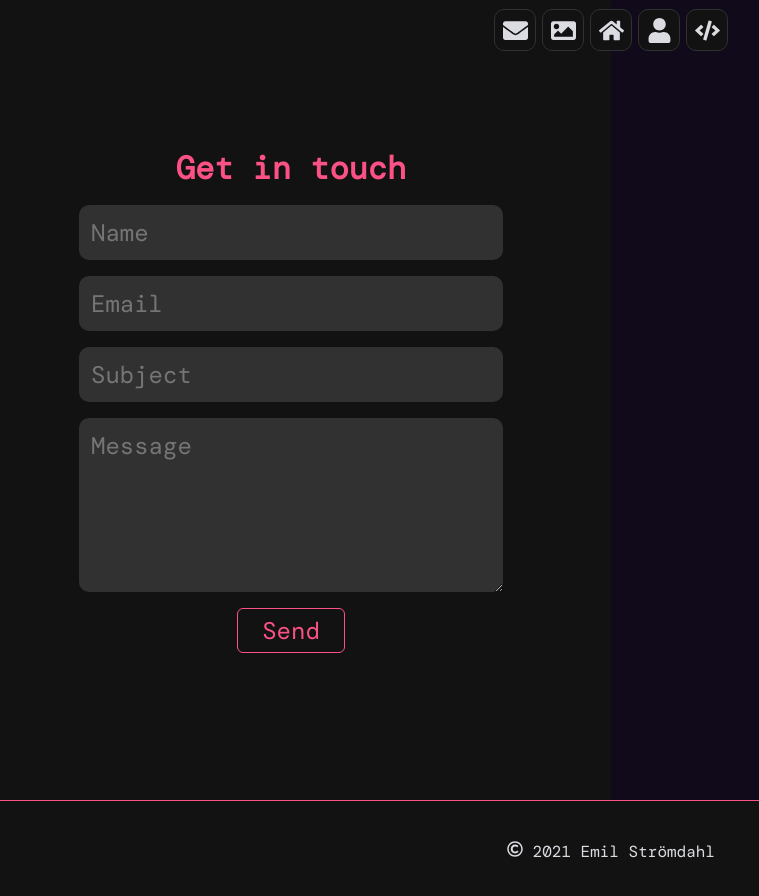
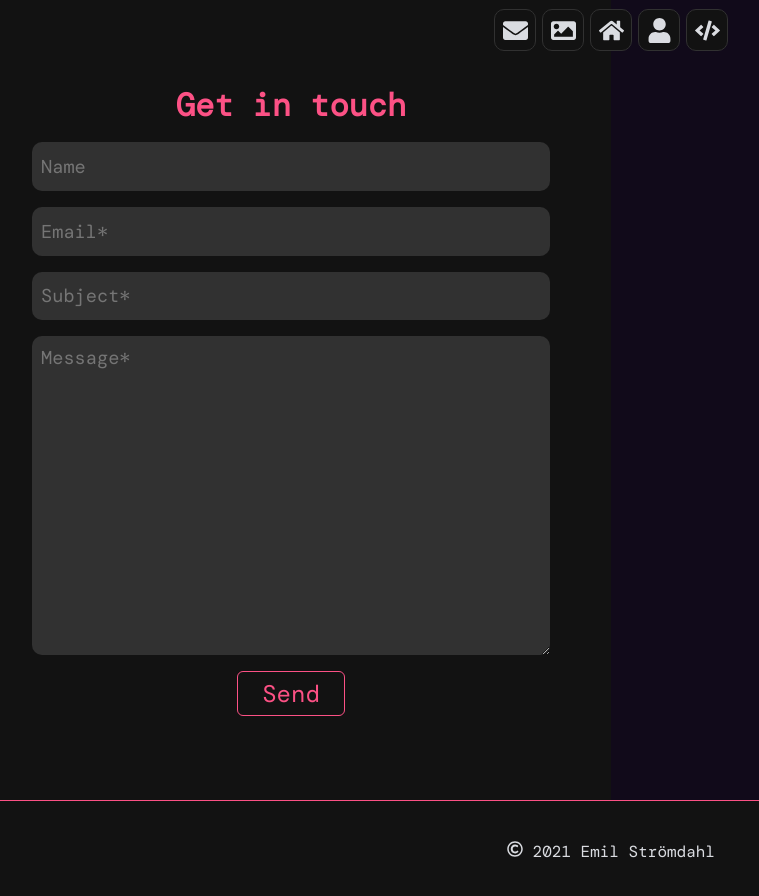
Before and after one commit to NoMoonie/crispy-disco, a React (Create React App) app: page /contact in a window 1280 px wide. Shown: the top 896 px of the page, without its empty margins (29-788 px from the left). Built offline with nearby package versions, Linux system fonts and the light colour scheme.

Commit message:
added requ in feilds and repsosive nes

```diff
--- a/src/pages/Contact.tsx
+++ b/src/pages/Contact.tsx
@@ -9,7 +9,13 @@ const ContactStyle = styled(motion.div)`
     color: ${(props) => props.theme.main.textColor};
     display: grid;
     grid-template-columns: 1fr 1fr;
-    height: 100vh;
+    min-height: 100vh;
+    @media (max-width: 700px) {
+        grid-template-columns: 1fr;
+    }
+    @media (max-width: 400px) {
+        min-height: 150vh;
+    }
 `;
 
 const Div = styled(motion.div)`
@@ -21,27 +27,30 @@ const Div = styled(motion.div)`
         color: ${(props) => props.theme.main.scbg};
         text-align: center;
     }
+    padding: 2em;
 `;
 
 const Input = styled(motion.input)`
     background-color: ${(props) => props.theme.main.bgAccent};
     color: ${(props) => props.theme.main.textColor};
     border: none;
-    font-size: 18pt;
+    font-size: 14pt;
     padding: 0.5em;
     border-radius: 10px;
-    width: 400px;
+    width: 500px;
+    height: 30px;
 `;
 const TextArea = styled(motion.textarea)`
     background-color: ${(props) => props.theme.main.bgAccent};
     color: ${(props) => props.theme.main.textColor};
     border: none;
-    font-size: 18pt;
+    font-size: 14pt;
     padding: 0.5em;
     border-radius: 10px;
-    height: 150px;
-    max-height: 200px;
-    max-width: 400px;
+    max-height: 550px;
+    min-height: 300px;
+    max-width: 500px;
+    min-width: 500px;
 `;
 
 const Contact = () => {
@@ -53,9 +62,9 @@ const Contact = () => {
             <Div variants={container} initial="hidden" animate="show">
                 <h1>Get in touch</h1>
                 <Input transition={transitions} variants={stagerdItems} placeholder="Name" />
-                <Input transition={transitions} variants={stagerdItems} placeholder="Email" />
-                <Input transition={transitions} variants={stagerdItems} placeholder="Subject" />
-                <TextArea transition={transitions} variants={stagerdItems} placeholder="Message" />
+                <Input required transition={transitions} variants={stagerdItems} placeholder="Email*" />
+                <Input required transition={transitions} variants={stagerdItems} placeholder="Subject*" />
+                <TextArea required transition={transitions} variants={stagerdItems} placeholder="Message*" />
                 <Button>Send</Button>
             </Div>
         </ContactStyle>
```
